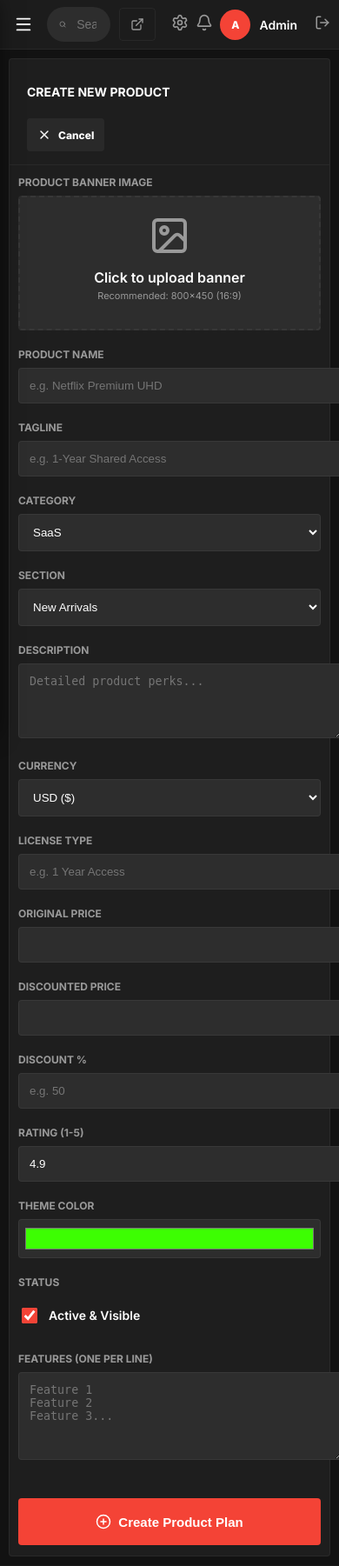
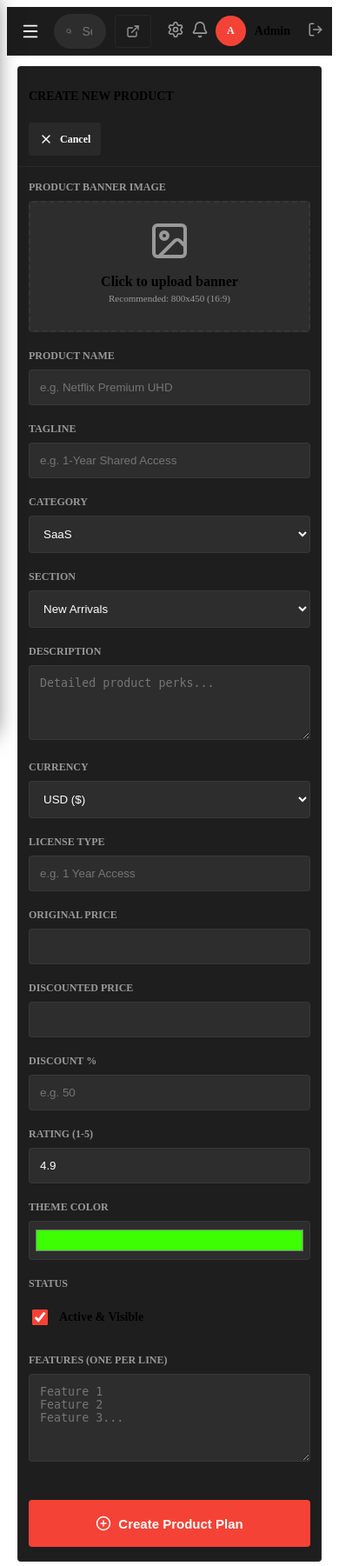
Before and after one commit to kumaranujranchi/premiumott, a PHP site: page /admin/add_product.php in a window 390 px wide. Shown: the top 1801 px of the page at 87% size. Run offline with PHP 8.4, Linux system fonts and the light colour scheme; a user stored in the database is signed in.

Commit message:
admin: fix edge padding - box-sizing reset, card-body/header padding, form-control width fix

```diff
--- a/assets/css/admin.css
+++ b/assets/css/admin.css
@@ -23,6 +23,12 @@
 
 html {
     overflow-x: hidden;
+    box-sizing: border-box;
+}
+
+*, *::before, *::after {
+    box-sizing: inherit;
+}
 }
 
 body {
@@ -360,6 +366,7 @@ tr:hover td {
 
 .form-hound-control {
     width: 100%;
+    box-sizing: border-box;
     background: var(--bg-input);
     border: 1px solid var(--border);
     padding: 12px;
@@ -463,7 +470,8 @@ body.sidebar-open { overflow: hidden; }
 
     /* Content padding */
     .content-body { padding: 16px; box-sizing: border-box; overflow-x: hidden; }
-    .card-body-hound { padding: 12px 10px; }
+    .card-body-hound { padding: 20px 16px; }
+    .card-header-hound { padding: 14px 16px; }
 
     /* Tables: horizontal scroll container */
     .hound-table { min-width: 560px; }
@@ -484,7 +492,9 @@ body.sidebar-open { overflow: hidden; }
     .top-nav { padding: 0 10px; height: 56px; }
 
     /* Content */
-    .content-body { padding: 10px; box-sizing: border-box; overflow-x: hidden; }
+    .content-body { padding: 12px; box-sizing: border-box; overflow-x: hidden; }
+    .card-body-hound { padding: 16px 12px; }
+    .card-header-hound { padding: 12px; }
 
     /* Smaller buttons */
     .btn-hound { font-size: 12px; padding: 7px 12px; }
```
